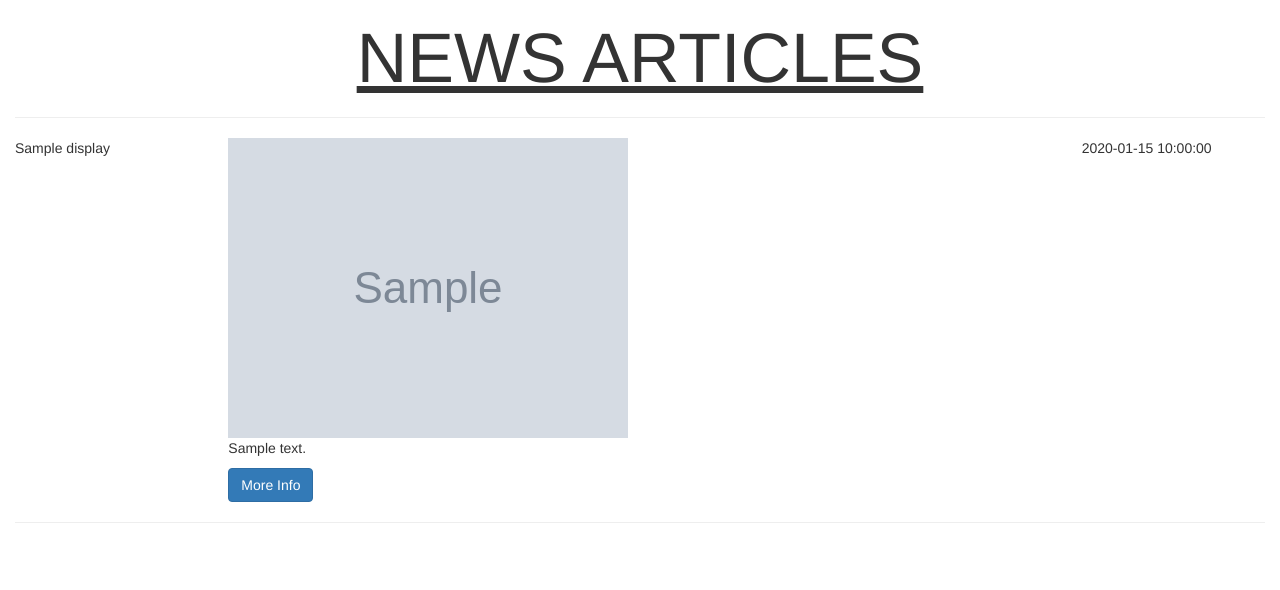
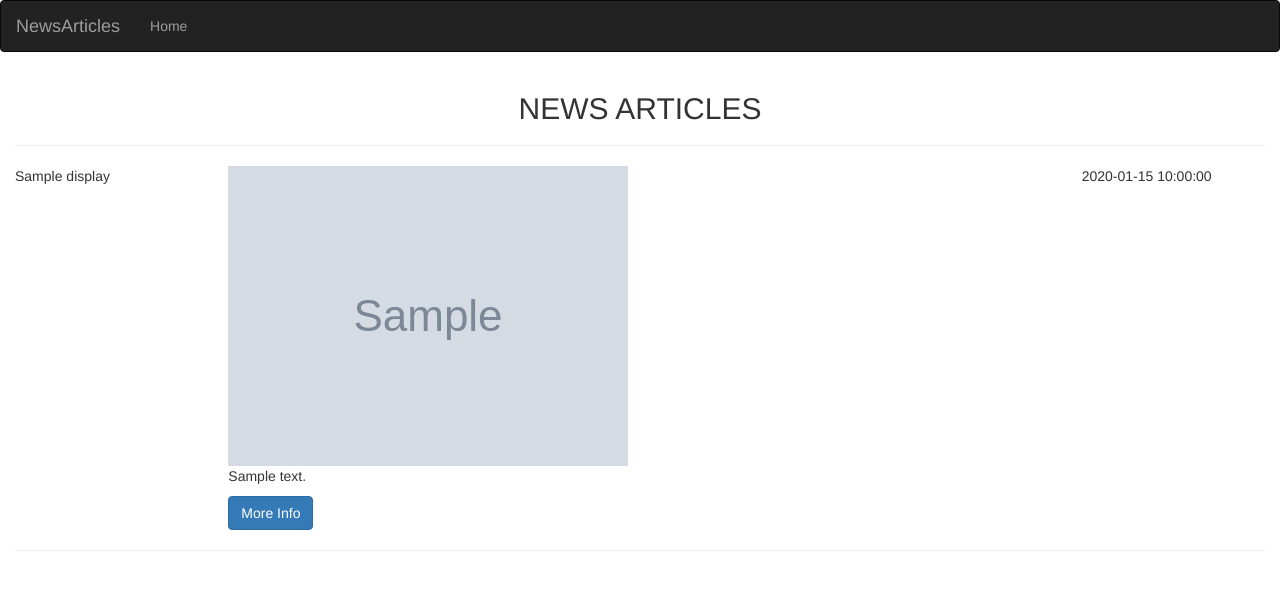
Before and after one commit to Abdisamad100/NEWS_API, a Flask app: template app/templates/article.html in a window 1280 px wide. Shown: the top 590 px of the page. Run offline with Flask 2, Linux system fonts and the light colour scheme; the template is opened without the code that fills it: most values are stand-ins (such as "Sample title", 1, 10 or a date in 2020); grey boxes marked "Sample" are stand-in pictures; parts of the project's set-up code (start-up, migrations or seed data) failed here and were passed over; some libraries are stand-ins or nearby versions.

Commit message:
added navbar

```diff
--- a/app/templates/article.html
+++ b/app/templates/article.html
@@ -4,7 +4,7 @@
 
 <div class="container-fluid">
 
-<u><h1 class="text-center" style="font-size: 70px;">NEWS ARTICLES</h1></u>
+<h1 class="text-center" style="font-size: 30px;">NEWS ARTICLES</h1>
 <hr>
 
 {% for display in articles %}
--- a/app/templates/base.html
+++ b/app/templates/base.html
@@ -1 +1,7 @@
 {% extends 'bootstrap/base.html'%}
+
+
+<!-- Navbar block  -->
+{% block navbar %}
+    {% include 'navbar.html' %}
+{% endblock %}
--- /dev/null
+++ b/app/templates/navbar.html
@@ -0,0 +1,18 @@
+<div class="navbar navbar-inverse" role="navigation">
+    <div class="container-fluid">
+        <div class="navbar-header">
+            <button type="button" class="navbar-toggle" data-toggle="collapse" data-target=".navbar-collapse">
+              <span class="sr-only">Toggle navigation</span>
+              <span class="icon-bar"></span>
+              <span class="icon-bar"></span>
+              <span class="icon-bar"></span>
+            </button>
+            <a class="navbar-brand" href="/"> NewsArticles </a>
+        </div>
+        <div class="navbar-collapse collapse">
+            <ul class="nav navbar-nav">
+                <li><a href="/">Home</a></li>
+        </div>
+
+    </div>
+</div>
--- a/app/views.py
+++ b/app/views.py
@@ -28,6 +28,6 @@ def article(id):
     '''
 
     articles = get_article(id)
-    title = "News_Highlight"
+    title = "News"
 
     return render_template('article.html', articles = articles, title=title)
```
Also changed, not shown: app/templates/index.html (+3 -4 lines).
